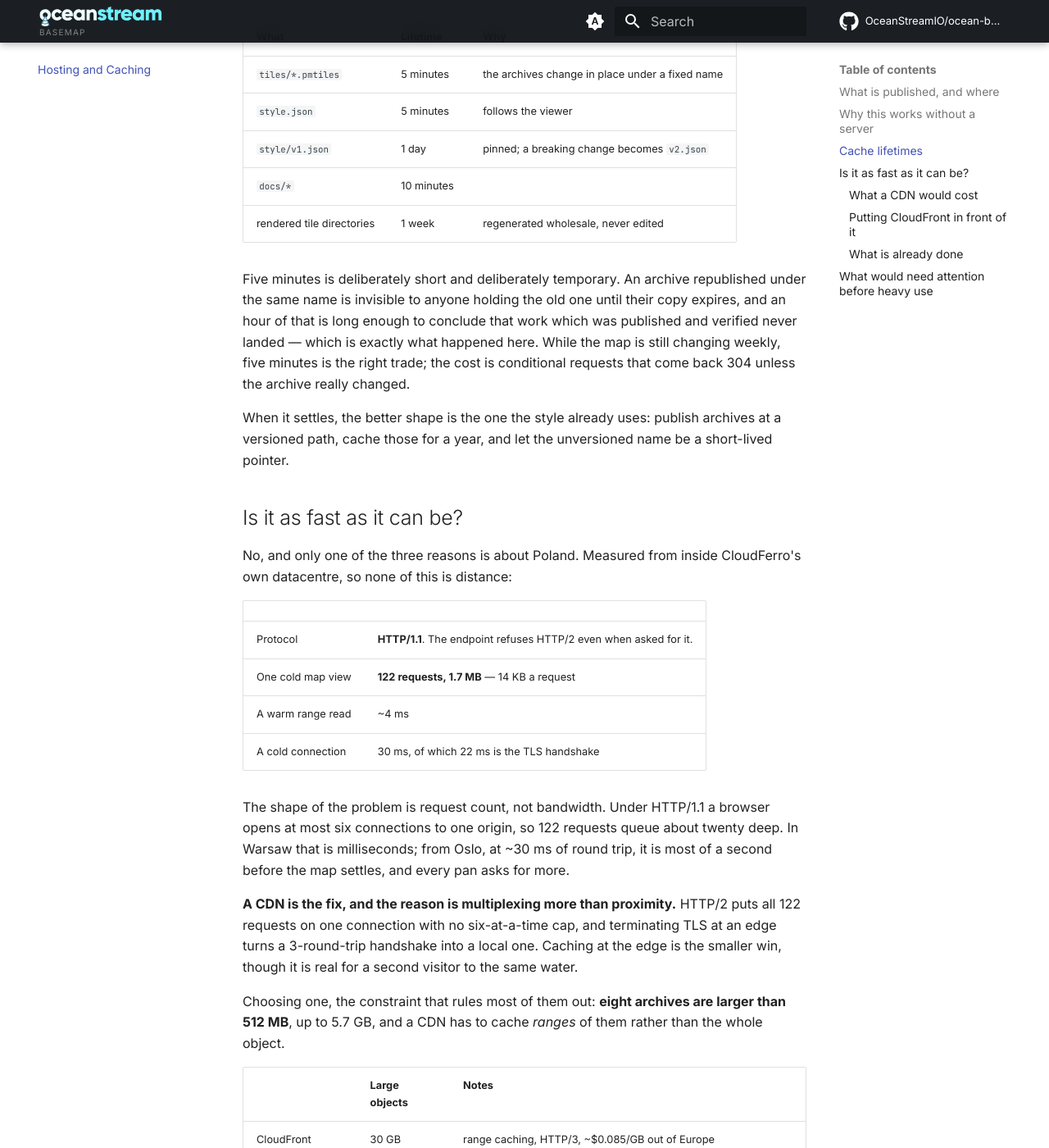
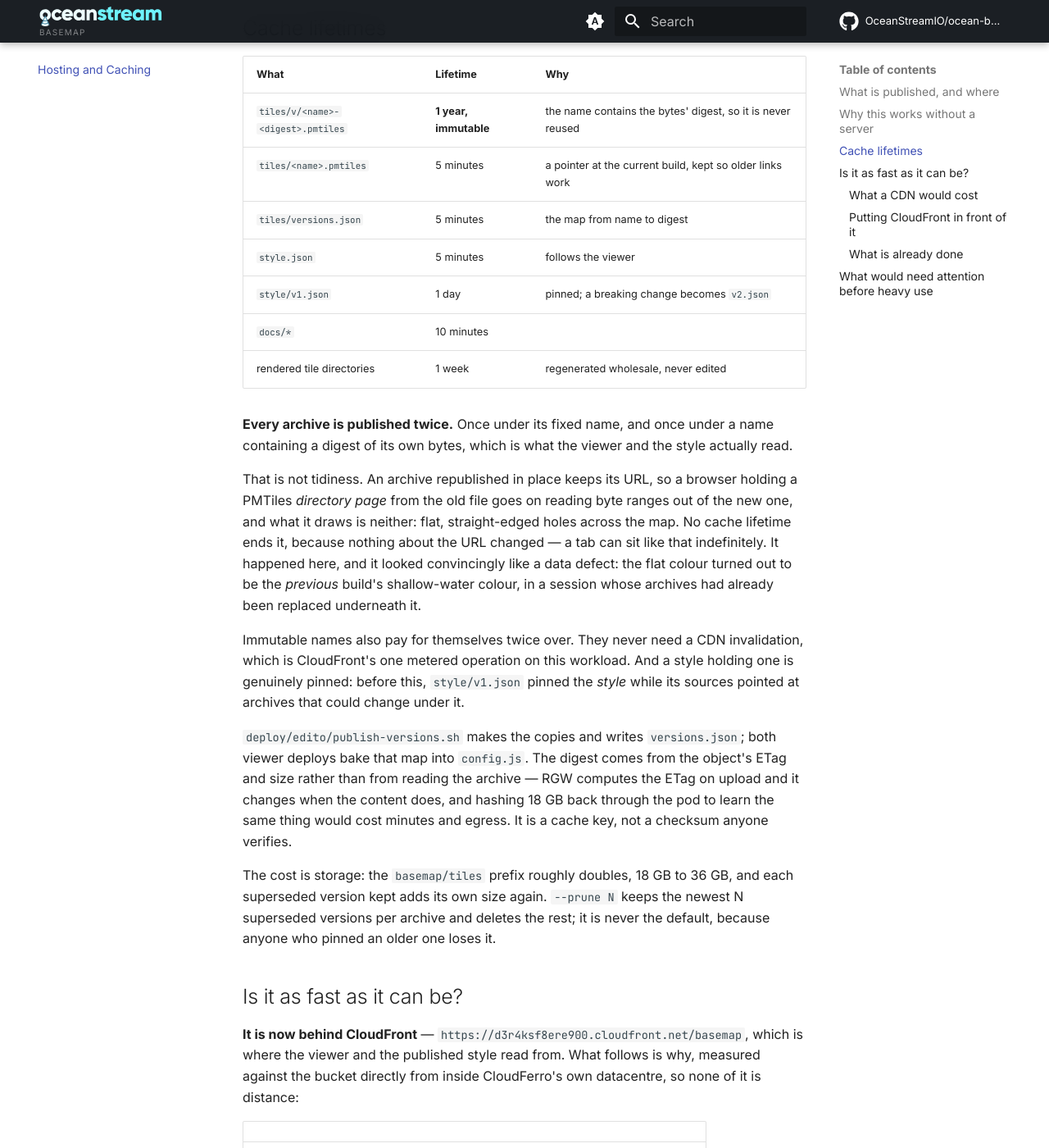
Before and after one commit to OceanStreamIO/ocean-basemap, an MkDocs documentation site: the page built from docs/hosting.md, in a window 1280 px wide and 1400 px high, scrolled down 1300 px. Shown: the whole window at 82% size. Built offline with MkDocs 1.6.1 and Material for MkDocs 9.7.7, drawn with Linux system fonts in a browser that asks for light colours; comment, search, counter and statistics services are not loaded; some of the changed text lies outside the part shown.

Commit message:
docs: immutable archive names, and what CloudFront actually needed
Records the two things that were wrong on the first attempt and are easy
to hit again: the pod's CloudFerro credentials outrank ~/.aws, and RGW
sends no CORS header unless the request carries an Origin, which the CDN
deliberately does not forward. Also drops the two "would need attention"
entries that versioned paths and the CDN have now answered.

Co-Authored-By: Claude Opus 5 <noreply@anthropic.com>

````diff
--- a/docs/hosting.md
+++ b/docs/hosting.md
@@ -13,7 +13,8 @@ carries much more traffic than it does now.
 | Store | CloudFerro RGW (Ceph), `s3.waw3-1.cloudferro.com`, region `waw3-1` |
 | Bucket | `oceanstream-bucket`, prefix `basemap/` |
 | Addressing | virtual-host (`https://oceanstream-bucket.s3.waw3-1.cloudferro.com/…`) |
-| Published | **20 archives, 16.9 GB**, plus the style, the docs and the viewer |
+| Published | **20 archives, 18.2 GB**, each also under an immutable versioned name |
+| Read through | CloudFront, `d3r4ksf8ere900.cloudfront.net` (HTTP/2 and HTTP/3) |
 | Viewer | `basemap-viewer` Deployment, stock nginx, assets from a ConfigMap |
 | Private | `basemap-build/`, 58 GB: build inputs, outputs awaiting promotion, and backups |
 
@@ -42,27 +43,48 @@ replaced.
 
 | What | Lifetime | Why |
 |---|---|---|
-| `tiles/*.pmtiles` | 5 minutes | the archives change in place under a fixed name |
+| `tiles/v/<name>-<digest>.pmtiles` | **1 year, immutable** | the name contains the bytes' digest, so it is never reused |
+| `tiles/<name>.pmtiles` | 5 minutes | a pointer at the current build, kept so older links work |
+| `tiles/versions.json` | 5 minutes | the map from name to digest |
 | `style.json` | 5 minutes | follows the viewer |
 | `style/v1.json` | 1 day | pinned; a breaking change becomes `v2.json` |
 | `docs/*` | 10 minutes | |
 | rendered tile directories | 1 week | regenerated wholesale, never edited |
 
-Five minutes is deliberately short and deliberately temporary. An archive republished
-under the same name is invisible to anyone holding the old one until their copy expires,
-and an hour of that is long enough to conclude that work which was published and verified
-never landed — which is exactly what happened here. While the map is still changing
-weekly, five minutes is the right trade; the cost is conditional requests that come back
-304 unless the archive really changed.
+**Every archive is published twice.** Once under its fixed name, and once under a name
+containing a digest of its own bytes, which is what the viewer and the style actually
+read.
 
-When it settles, the better shape is the one the style already uses: publish archives at
-a versioned path, cache those for a year, and let the unversioned name be a short-lived
-pointer.
+That is not tidiness. An archive republished in place keeps its URL, so a browser holding
+a PMTiles *directory page* from the old file goes on reading byte ranges out of the new
+one, and what it draws is neither: flat, straight-edged holes across the map. No cache
+lifetime ends it, because nothing about the URL changed — a tab can sit like that
+indefinitely. It happened here, and it looked convincingly like a data defect: the flat
+colour turned out to be the *previous* build's shallow-water colour, in a session whose
+archives had already been replaced underneath it.
+
+Immutable names also pay for themselves twice over. They never need a CDN invalidation,
+which is CloudFront's one metered operation on this workload. And a style holding one is
+genuinely pinned: before this, `style/v1.json` pinned the *style* while its sources
+pointed at archives that could change under it.
+
+`deploy/edito/publish-versions.sh` makes the copies and writes `versions.json`; both
+viewer deploys bake that map into `config.js`. The digest comes from the object's ETag
+and size rather than from reading the archive — RGW computes the ETag on upload and it
+changes when the content does, and hashing 18 GB back through the pod to learn the same
+thing would cost minutes and egress. It is a cache key, not a checksum anyone verifies.
+
+The cost is storage: the `basemap/tiles` prefix roughly doubles, 18 GB to 36 GB, and each
+superseded version kept adds its own size again. `--prune N` keeps the newest N
+superseded versions per archive and deletes the rest; it is never the default, because
+anyone who pinned an older one loses it.
 
 ## Is it as fast as it can be?
 
-No, and only one of the three reasons is about Poland. Measured from inside CloudFerro's
-own datacentre, so none of this is distance:
+**It is now behind CloudFront** — `https://d3r4ksf8ere900.cloudfront.net/basemap`, which
+is where the viewer and the published style read from. What follows is why, measured
+against the bucket directly from inside CloudFerro's own datacentre, so none of it is
+distance:
 
 | | |
 |---|---|
@@ -148,8 +170,12 @@ Two scripts, in `deploy/cdn/`:
 ```
 
 The first creates the distribution against CloudFerro as a custom origin and refuses to
-finish unless the result speaks HTTP/2 or HTTP/3, answers range requests and passes the
-CORS header — the three things that have to hold or the map goes blank. The second moves
+finish unless the result speaks HTTP/2 or HTTP/3, answers range requests, and returns
+both `Access-Control-Allow-Origin` and `Content-Range` in
+`Access-Control-Expose-Headers` when asked with an `Origin` header — the things that have
+to hold or the map goes blank. It asks the way a browser does, which the first version of
+the check did not: a `curl -I` with no `Origin` gets no CORS header from RGW even when
+everything is configured correctly. The second moves
 the published map onto it: the viewer on EDITO, the static viewer on the bucket, and the
 style, which is re-exported from the running map rather than edited, so it cannot
 disagree with what the viewer is actually doing. `--back` returns everything to the
@@ -164,11 +190,22 @@ Three settings are worth knowing about, since they are easy to get wrong:
 - **The bucket stays in the origin hostname.** RGW resolves the bucket from the Host
   header, and CloudFront sends the origin's own domain, so it works without a custom
   header.
-- **`Origin` is deliberately not in the cache key.** The origin answers
-  `Access-Control-Allow-Origin: *` to everyone, so forwarding `Origin` would split the
-  cache by requesting site and buy nothing.
+- **`Origin` is deliberately not in the cache key**, and that is exactly why **CORS has
+  to be added at the edge**. RGW answers `Access-Control-Allow-Origin` only when the
+  request carries an `Origin` header; CloudFront does not forward one, because the answer
+  is `*` for everybody and forwarding it would split the cache by requesting site for
+  nothing. Neither forwarded nor added, no cached response carries CORS at all and every
+  browser refuses the archive — which is what the first distribution did. A response
+  headers policy (`deploy/cdn/response-headers-policy.json`) adds it, and exposes
+  `Content-Range`: without that the browser hides the header from JavaScript, pmtiles.js
+  cannot read an archive, and the map is simply blank with nothing in the console.
 - **Range requests need no configuration at all.** CloudFront fetches and caches the
   object in chunks and serves ranges from them, which is exactly how PMTiles reads.
+- **The AWS credentials are not the ones in the environment.** This pod exports
+  CloudFerro's `AWS_ACCESS_KEY_ID`, `AWS_ENDPOINT_URL` and `AWS_DEFAULT_REGION` into every
+  shell, and those outrank `~/.aws/credentials`. Left alone, every CloudFront call goes to
+  Warsaw with a Ceph key and fails as `Unknown`. The script strips that environment for
+  the AWS-proper calls and only those.
 
 ### What is already done
 
@@ -185,23 +222,19 @@ page that loads with a script that never runs and no error to say why. Setting
 
 ## What would need attention before heavy use
 
-**There is no CDN.** Every range request goes to Warsaw. For a European audience that is
-fine — the archives are read a few kilobytes at a time and the browser caches aggressively
-— but a reader in Sydney pays the round trip on every directory page. A CDN in front of
-the bucket would fix it, at the cost of having to purge on republish; that is another
-argument for versioned paths, which never need purging.
+**Egress is unmetered here but not free everywhere.** A single session panning across
+Europe at z12 pulls a few megabytes. The archives are 18.2 GB in total but nobody
+downloads them whole; the shape of the cost is per-tile, not per-archive. Now that
+CloudFront is in front, the origin only pays for cache misses.
 
-**Egress is unmetered here but not free everywhere.** A single session panning across
-Europe at z12 pulls a few megabytes. The archives are 16.9 GB in total but nobody
-downloads them whole; the shape of the cost is per-tile, not per-archive.
+**The AWS account is being used as root.** The credentials configured here are the
+account root, which is more than `cloudfront:*` needs and cannot be rotated
+independently. An IAM user scoped to CloudFront would be the right thing before anyone
+else uses this.
 
 **One region, one bucket.** There is no replica. If `waw3-1` is unavailable the map is
 unavailable. The archives are reproducible from the pipeline, but that is hours, not
 minutes.
 
-**Nothing pins the tiles.** A reader can pin the *style* to `v1.json`, but its sources
-point at unversioned archives, so the data underneath them can still change. Anyone who
-needs a fixed map should take a copy of the archives they care about.
-
 **The private prefix is 58 GB**, most of it pre-change backups kept while verifying each
 rebuild. They cost storage and nothing else; delete them once a release is accepted.
````
Also changed, not shown: docs/publishing.md (+9 -1 lines).
